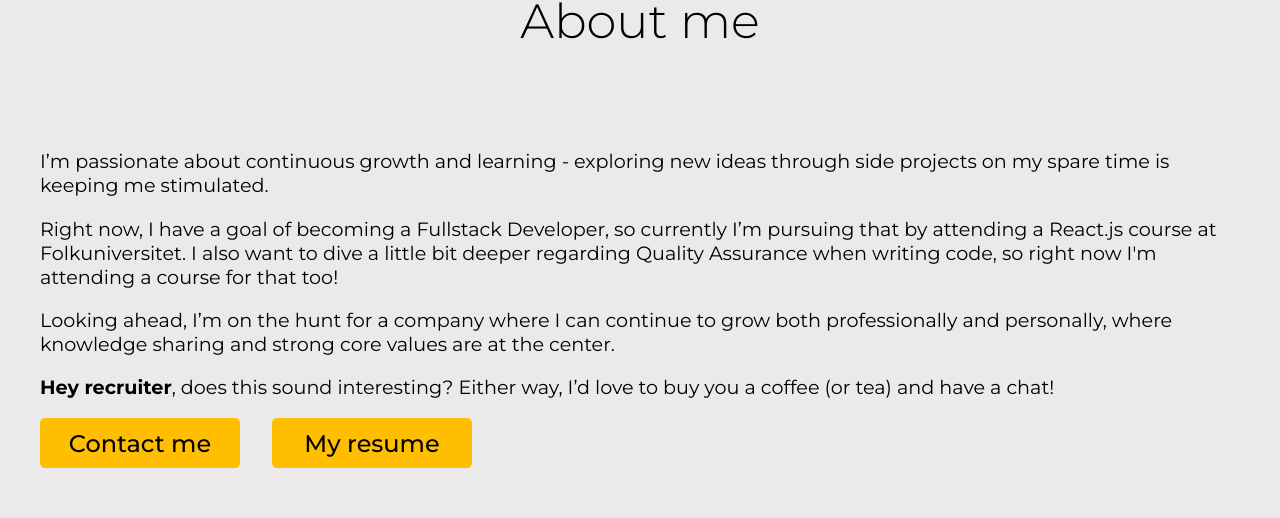
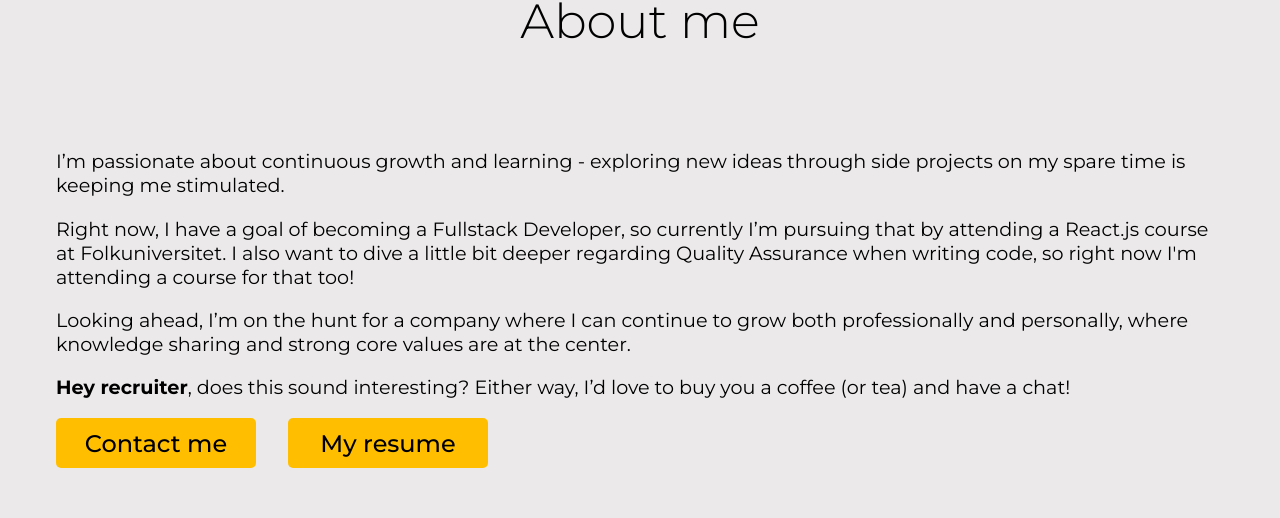
Before and after one commit to johanromeo/Johan-Portfolio, a React (Vite) app: page / in a window 1280 px wide. Shown: the part 1117-1635 px from the top of the page. Built offline with nearby package versions, Linux system fonts and the light colour scheme; no server answers.

Commit message:
fixed about text and buttons margin

```diff
--- a/src/components/Main/About/About.css
+++ b/src/components/Main/About/About.css
@@ -16,6 +16,7 @@
 
 .about-text {
   text-align: left;
+  margin-inline: 1rem;
 }
 
 .about-buttons {
@@ -25,6 +26,7 @@
   justify-self: flex-start;
   align-self: flex-start;
   margin-bottom: 3.5rem;
+  margin-inline: 1rem;
 }
 
 .tech-stack-grid {
```
